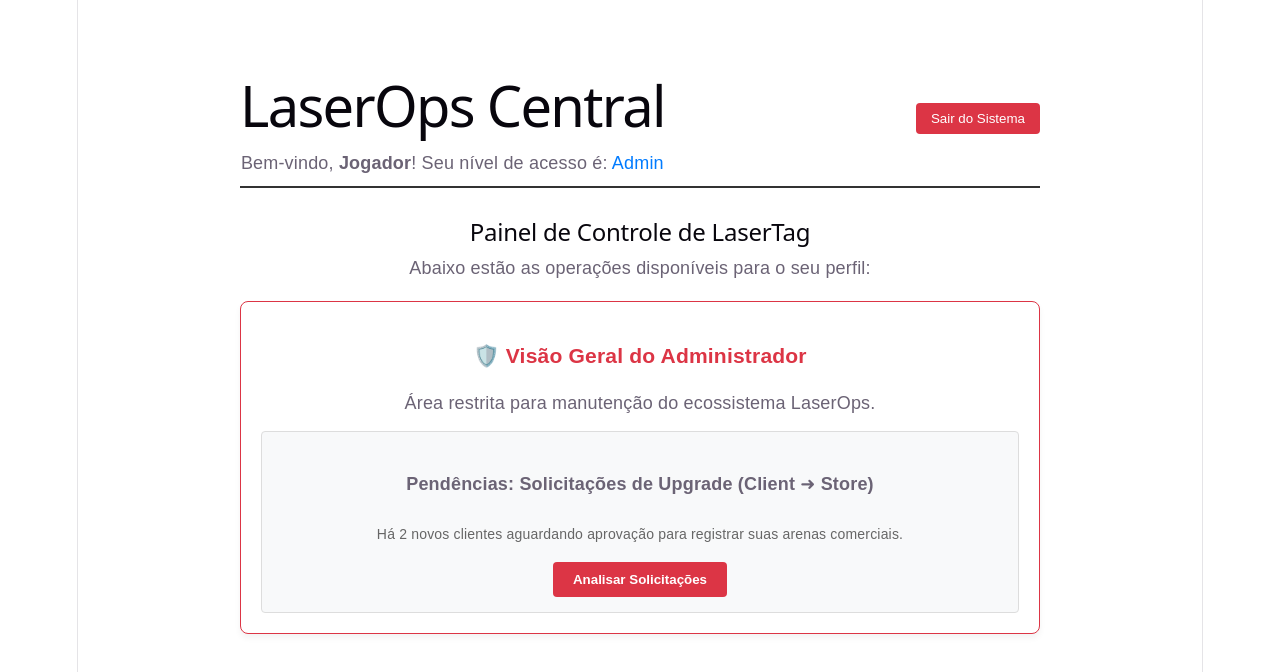
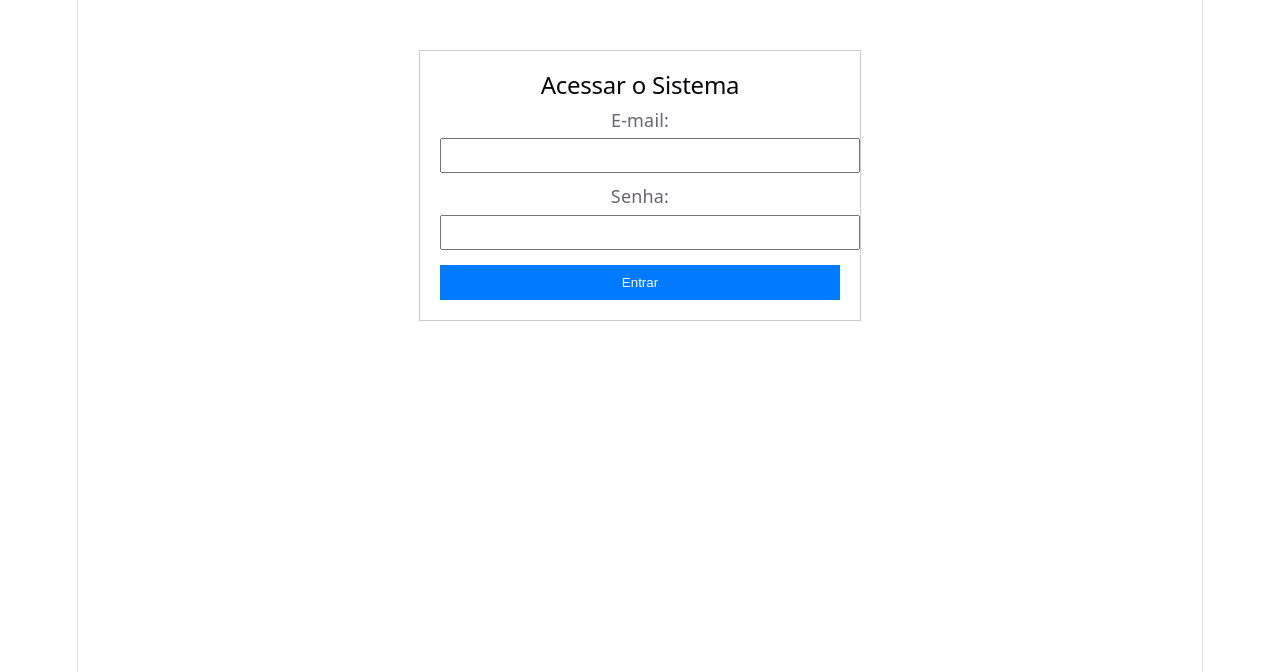
Before and after one commit to RCCMclovin/LaserOPS, a React (Vite) app in the folder front/: page / in a window 1280 px wide. Shown: the top 672 px of the page. Built offline with nearby package versions, Linux system fonts and the light colour scheme.

Commit message:
Modified login and dashboard with the new route for user role

```diff
--- a/front/src/App.jsx
+++ b/front/src/App.jsx
@@ -1,5 +1,5 @@
 import React from 'react';
-import Login from './pages/Dashboard'; // Importa o componente que você criou
+import Login from './pages/Login'; // Importa o componente que você criou
 
 function App() {
   return (
--- a/front/src/pages/Login.jsx
+++ b/front/src/pages/Login.jsx
@@ -15,7 +15,7 @@ function Login() {
       // 1. Envia dados para Back-end (Checar porta)
       const resposta = await axios.post('http://localhost:3334/v1/auth/login', {
         email: email,
-        senha: senha
+        password: senha
       });
 
       // 2. Login validade,  recebe o Token JWT e o Role do usuário
```
Also changed, not shown: 1 other file (tests, documents, lock files or other folders).
